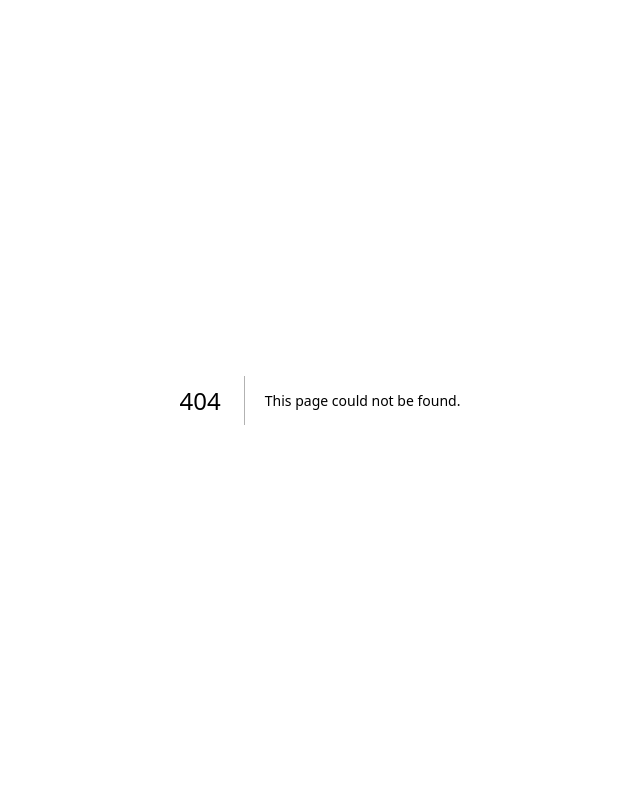
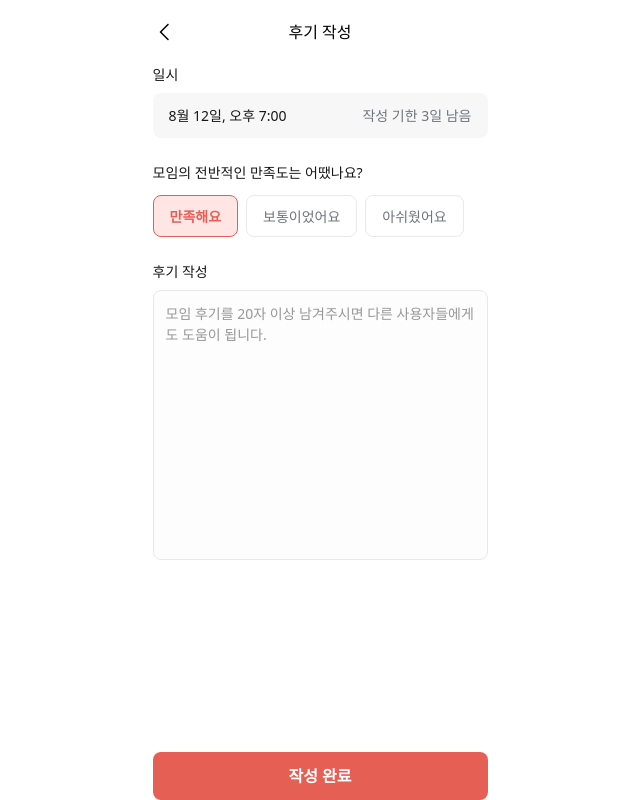
Before and after one commit to nickel93/a-meal-together, a Next.js app: page /review/write in a window 1280 px wide. Before the commit this address had no page. Shown: the whole page, without its empty margins (320-960 px from the left). Built offline with nearby package versions, Linux system fonts and the light colour scheme; a web font is replaced by a local one.

Commit message:
리뷰 작성 페이지

```diff
--- /dev/null
+++ b/src/app/review/write/page.tsx
@@ -0,0 +1,13 @@
+import ReviewWritePage from "@/widgets/review/ReviewWrite";
+
+const Page = () => {
+  return (
+    <div className="flex justify-center w-full h-full pt-[20px]">
+      <div className="flex flex-col flex-grow gap-[40px]">
+        <ReviewWritePage />
+      </div>
+    </div>
+  );
+};
+
+export default Page;
--- a/src/feature/review/MeetingReviewButton.tsx
+++ b/src/feature/review/MeetingReviewButton.tsx
@@ -1,8 +1,14 @@
 "use client";
 
+import { useRouter } from "next/navigation";
+
 const MeetingReviewButton = () => {
+  const router = useRouter();
   return (
-    <button className="w-full rounded-lg bg-[#E65F55] py-3 text-white font-semibold text-[16px]">
+    <button
+      className="w-full rounded-lg bg-[#E65F55] py-3 text-white font-semibold text-[16px]"
+      onClick={() => router.push("/review/write")}
+    >
       모임 후기 작성하기
     </button>
   );
--- /dev/null
+++ b/src/feature/review/write/ReviewHeader.tsx
@@ -0,0 +1,7 @@
+import Navigator from "@/shared/navigator/Navigator";
+
+const ReviewHeader = () => {
+  return <Navigator onClick={() => window.history.back()} title="후기 작성" />;
+};
+
+export default ReviewHeader;
--- /dev/null
+++ b/src/feature/review/write/ReviewInfo.tsx
@@ -0,0 +1,13 @@
+const ReviewInfo = () => {
+  return (
+    <div className="flex flex-col gap-2">
+      <p className="text-[14px] font-medium">일시</p>
+      <div className="flex items-center justify-between rounded-lg bg-[#F7F7F7] px-4 py-3 text-[14px]">
+        <span>8월 12일, 오후 7:00</span>
+        <span className="text-[#70747D]">작성 기한 3일 남음</span>
+      </div>
+    </div>
+  );
+};
+
+export default ReviewInfo;
--- /dev/null
+++ b/src/feature/review/write/ReviewSatisfaction.tsx
@@ -0,0 +1,33 @@
+type ReviewSatisfactionProps = {
+  value: string;
+  onChange: (v: string) => void;
+};
+
+const OPTIONS = ["만족해요", "보통이었어요", "아쉬웠어요"];
+
+const ReviewSatisfaction = ({ value, onChange }: ReviewSatisfactionProps) => {
+  return (
+    <div className="flex flex-col gap-3">
+      <p className="text-[14px] font-medium">
+        모임의 전반적인 만족도는 어땠나요?
+      </p>
+      <div className="flex gap-2">
+        {OPTIONS.map((option) => (
+          <button
+            key={option}
+            onClick={() => onChange(option)}
+            className={`rounded-[8px] border px-4 py-2 text-[14px] h-[42px] ${
+              value === option
+                ? "bg-[#FFE5E3] border-[#E65F55] text-[#E65F55] font-semibold"
+                : "border-[#E9E9EC] text-[#70747D]"
+            }`}
+          >
+            {option}
+          </button>
+        ))}
+      </div>
+    </div>
+  );
+};
+
+export default ReviewSatisfaction;
--- /dev/null
+++ b/src/feature/review/write/ReviewSubmitButton.tsx
@@ -0,0 +1,9 @@
+const ReviewSubmitButton = () => {
+  return (
+    <button className="mt-4 w-full rounded-lg bg-[#E65F55] py-3 text-white font-semibold text-[16px]">
+      작성 완료
+    </button>
+  );
+};
+
+export default ReviewSubmitButton;
--- /dev/null
+++ b/src/feature/review/write/ReviewTextarea.tsx
@@ -0,0 +1,20 @@
+type ReviewTextareaProps = {
+  value: string;
+  onChange: (v: string) => void;
+};
+
+const ReviewTextarea = ({ value, onChange }: ReviewTextareaProps) => {
+  return (
+    <div className="flex flex-col gap-2">
+      <p className="text-[14px] font-medium">후기 작성</p>
+      <textarea
+        value={value}
+        onChange={(e) => onChange(e.target.value)}
+        placeholder="모임 후기를 20자 이상 남겨주시면 다른 사용자들에게도 도움이 됩니다."
+        className="w-full h-[270px] resize-none rounded-lg border border-[#E9E9EC] bg-[#FDFDFD] p-3 text-[14px] text-[#333] outline-none"
+      />
+    </div>
+  );
+};
+
+export default ReviewTextarea;
--- a/src/shared/navigator/Navigator.tsx
+++ b/src/shared/navigator/Navigator.tsx
@@ -14,7 +14,10 @@ const Navigator = (props: NavigatorProps) => {
 
   return (
     <div className="flex items-center justify-between w-full">
-      <button onClick={onClick ? onClick : () => router.back()}>
+      <button
+        className="cursor-default"
+        onClick={onClick ? onClick : () => router.back()}
+      >
         <LeftArrowIcon />
       </button>
       <p className="text-[16px] font-medium text-black">{title}</p>
--- a/src/widgets/review/Review.tsx
+++ b/src/widgets/review/Review.tsx
@@ -3,6 +3,7 @@
 import MeetingReviewButton from "@/feature/review/MeetingReviewButton";
 import MeetingReviewHeader from "@/feature/review/MeetingReviewHeader";
 import UserReviewList from "@/feature/review/UserReviewList";
+import Footer from "../home/Footer";
 
 interface Reviews {
   id: string;
--- /dev/null
+++ b/src/widgets/review/ReviewWrite.tsx
@@ -0,0 +1,29 @@
+"use client";
+
+import ReviewHeader from "@/feature/review/write/ReviewHeader";
+import ReviewInfo from "@/feature/review/write/ReviewInfo";
+import ReviewSatisfaction from "@/feature/review/write/ReviewSatisfaction";
+import ReviewSubmitButton from "@/feature/review/write/ReviewSubmitButton";
+import ReviewTextarea from "@/feature/review/write/ReviewTextarea";
+import { useState } from "react";
+
+const ReviewWritePage = () => {
+  const [satisfaction, setSatisfaction] = useState<string>("만족해요");
+  const [content, setContent] = useState<string>("");
+
+  return (
+    <div className="flex flex-col h-screen gap-[20px]">
+      <ReviewHeader />
+
+      <div className="flex flex-col gap-6 flex-1">
+        <ReviewInfo />
+        <ReviewSatisfaction value={satisfaction} onChange={setSatisfaction} />
+        <ReviewTextarea value={content} onChange={setContent} />
+      </div>
+
+      <ReviewSubmitButton />
+    </div>
+  );
+};
+
+export default ReviewWritePage;
```
